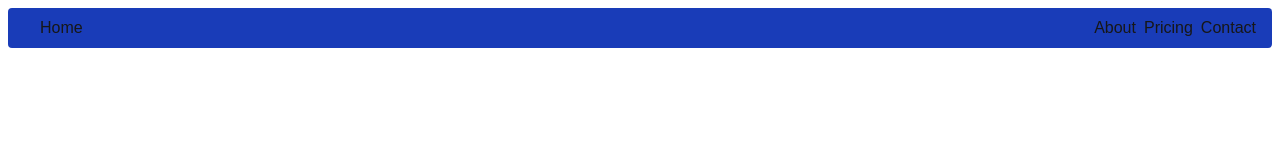
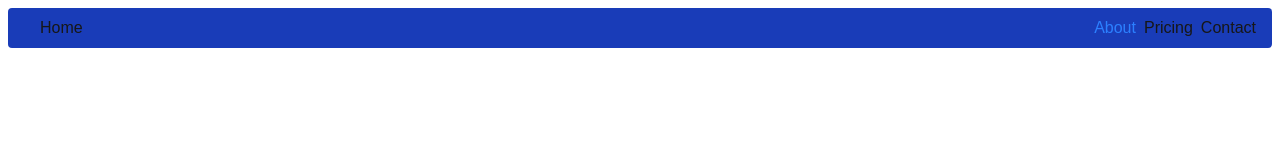
Before and after one commit to Next-Frameworks/01-first-steps, a Next.js app: page /about in a window 1280 px wide. Shown: the top 155 px of the page. Built offline with nearby package versions, Linux system fonts and the light colour scheme; some icons are missing.

Commit message:
Uso de active link con component client

```diff
--- /dev/null
+++ b/src/components/active-link/ActiveLink.module.css
@@ -0,0 +1,9 @@
+@reference 'tailwindcss';
+
+.link {
+  @apply hover:underline hover:text-blue-400 mr-2 transition-all;
+}
+
+.active-link {
+  @apply text-blue-500;
+}
--- /dev/null
+++ b/src/components/active-link/ActiveLink.tsx
@@ -0,0 +1,27 @@
+'use client';
+
+import Link from 'next/link';
+
+import style from './ActiveLink.module.css';
+import { usePathname } from 'next/navigation';
+
+// rafc -> snippet
+interface Props {
+  path: string;
+  text: string;
+}
+
+export const ActiveLink = ({ path, text }: Props) => {
+
+  const pathName = usePathname();
+  // console.log(pathName);
+
+  return (
+    <Link
+      className={ `${ style.link } ${ (pathName === path) && style['active-link'] }` }
+      href={ path }>
+        { text }
+    </Link>
+  );
+
+}
--- a/src/components/index.ts
+++ b/src/components/index.ts
@@ -1,2 +1,5 @@
 
 export * from './navbar/Navbar';
+
+// Client component
+export { ActiveLink } from './active-link/ActiveLink';
--- a/src/components/navbar/Navbar.tsx
+++ b/src/components/navbar/Navbar.tsx
@@ -10,6 +10,7 @@
 // Ya no hace con Link un refresh como con el <a></a>
 import { HomeIcon } from '@primer/octicons-react';
 import Link from 'next/link';
+import { ActiveLink } from '../active-link/ActiveLink';
 
 const navItems = [
   { path: '/about', text: 'About' },
@@ -32,10 +33,7 @@ export const Navbar = /*async*/ () => {
 
       {
         navItems.map(navItem => (
-          <Link
-          className="mr-2"
-          key={ navItem.path }
-          href={ navItem.path }>{ navItem.text }</Link>
+          <ActiveLink key={navItem.path} {...navItem} />
         ))
       }
 
```
